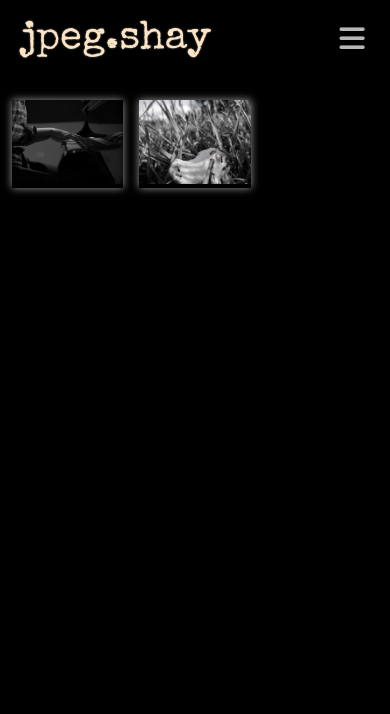
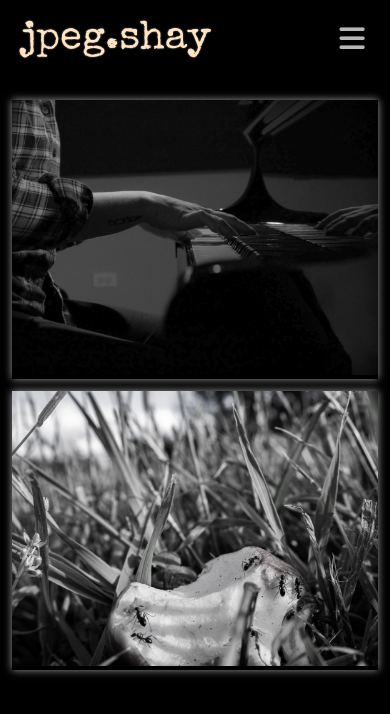
Before and after one commit to timrusin/justtheothershay, a React (Create React App) app: page /gallery/abstract in a window 390 px wide. Shown: the top 714 px of the page. Built offline with nearby package versions, Linux system fonts and the light colour scheme.

Commit message:
added some mobile responsiveness for mobile

```diff
--- a/src/components/Gallery.css
+++ b/src/components/Gallery.css
@@ -9,8 +9,28 @@
     padding-top: 100px;
 }
 
+.gallery .pics{
+    box-shadow: 0 0 8px rgb(154, 153, 153);
+    -webkit-transition: all 400ms ease;
+    transition: all 400ms ease;
+    cursor: pointer;
+    margin-bottom: 12px;
+}
+
+@media (max-width: 991px){
+    .gallery{
+        -webkit-column-count: 2;
+        -moz-column-count: 2;
+        column-count: 2;
+    }
 
 
-.gallery .pics{
-    box-shadow: 0 0 8px rgb(154, 153, 153);
 }
+
+@media (max-width: 480px){
+    .gallery{
+        -webkit-column-count: 1;
+        -moz-column-count: 1;
+        column-count: 1;
+    }
+}
```
